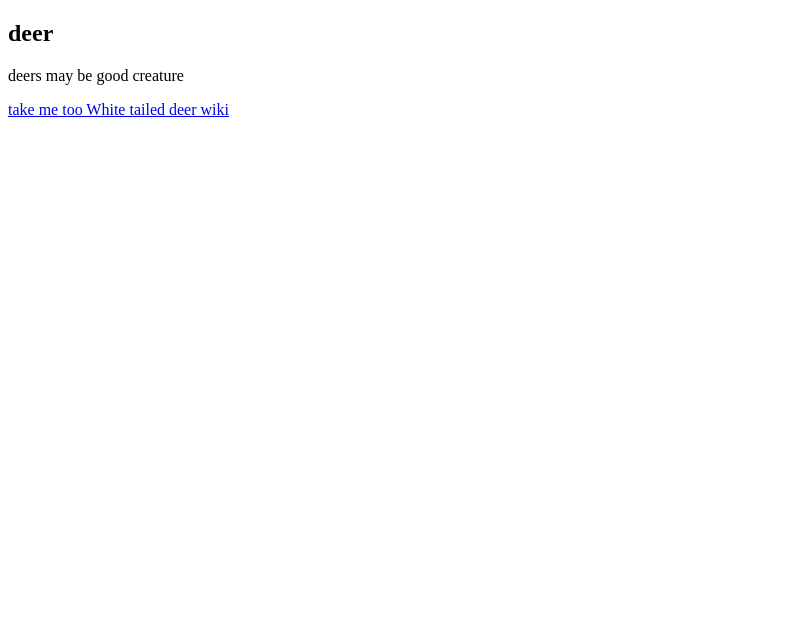
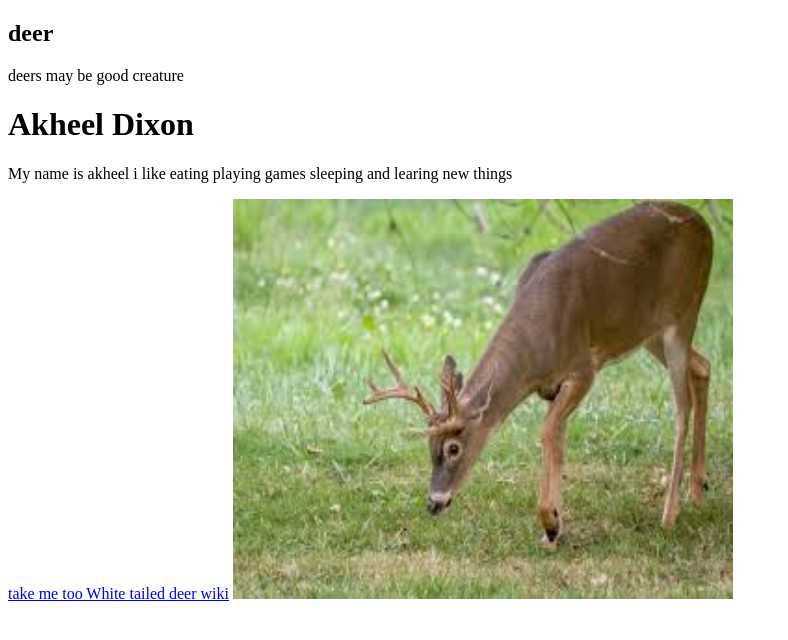
Before and after one commit to AKHD-Debug/TediousDarkblueProgrammingtool, a plain HTML site: page index.html in a window 1280 px wide. Shown: the whole page, without its empty margins (0-788 px from the left). Drawn offline with Linux system fonts and the light colour scheme.

Commit message:
I made an html image a h1 heading and p about myself

```diff
--- a/index.html
+++ b/index.html
@@ -10,11 +10,14 @@
 <body>
 <h2> deer </h2>
 
+
   <p> deers may be good creature </p>
 
-<a href="https://en.wikipedia.org/wiki/White-tailed_deer">take me too White tailed deer wiki
-</a>
+  <h1> Akheel Dixon</h1>
+  <p> My name is akheel i like eating playing games sleeping and learing new things </p>
+<a href="https://en.wikipedia.org/wiki/White-tailed_deer">take me too White tailed deer wiki</a>
   <script src="script.js"></script>
+<body>
+<img src="deer.jpeg" alt="deer" width="500" height="400">
 </body>
-
 </html>
```
Also changed, not shown: Paris.jpeg (added), deer.jpeg (added).
